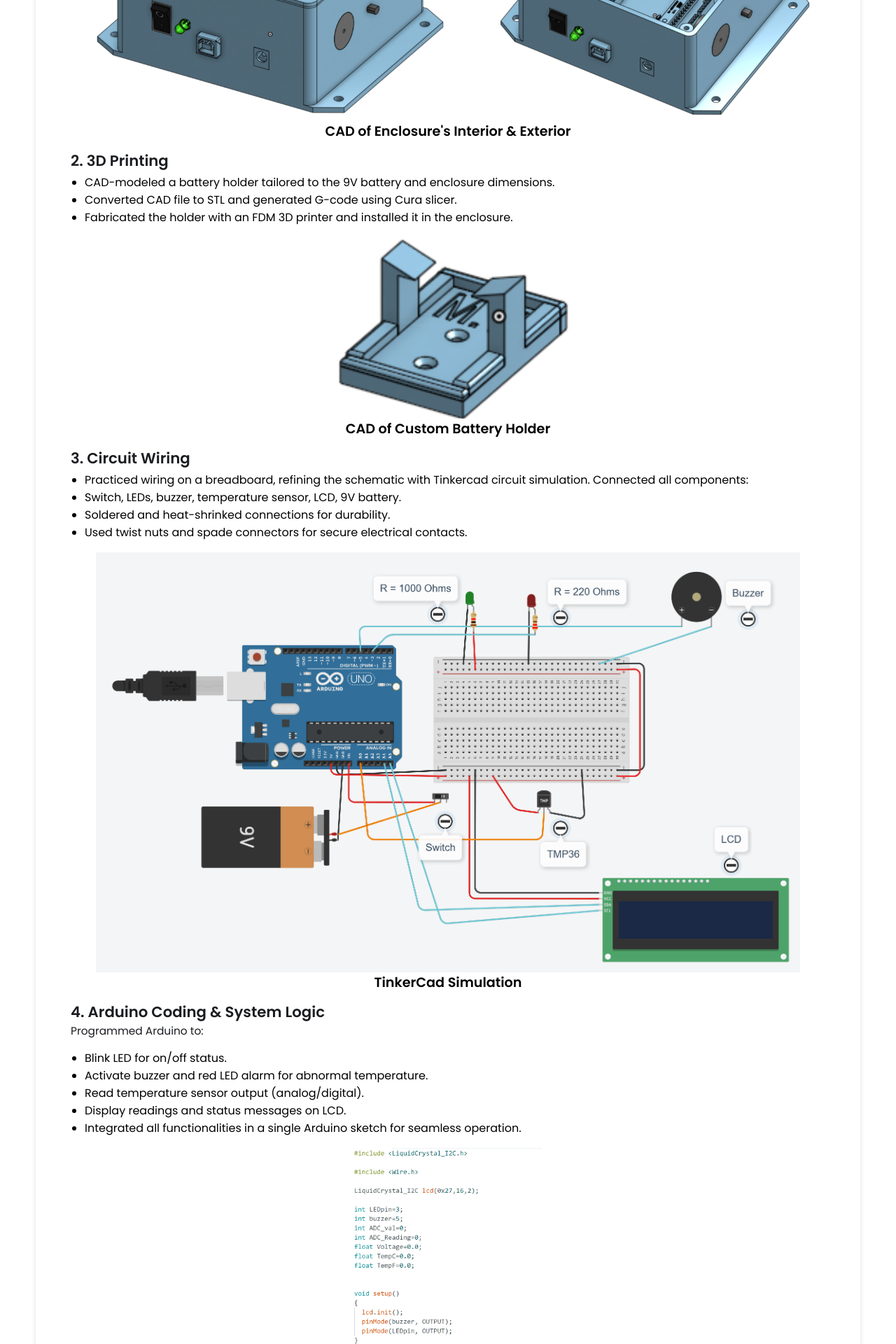
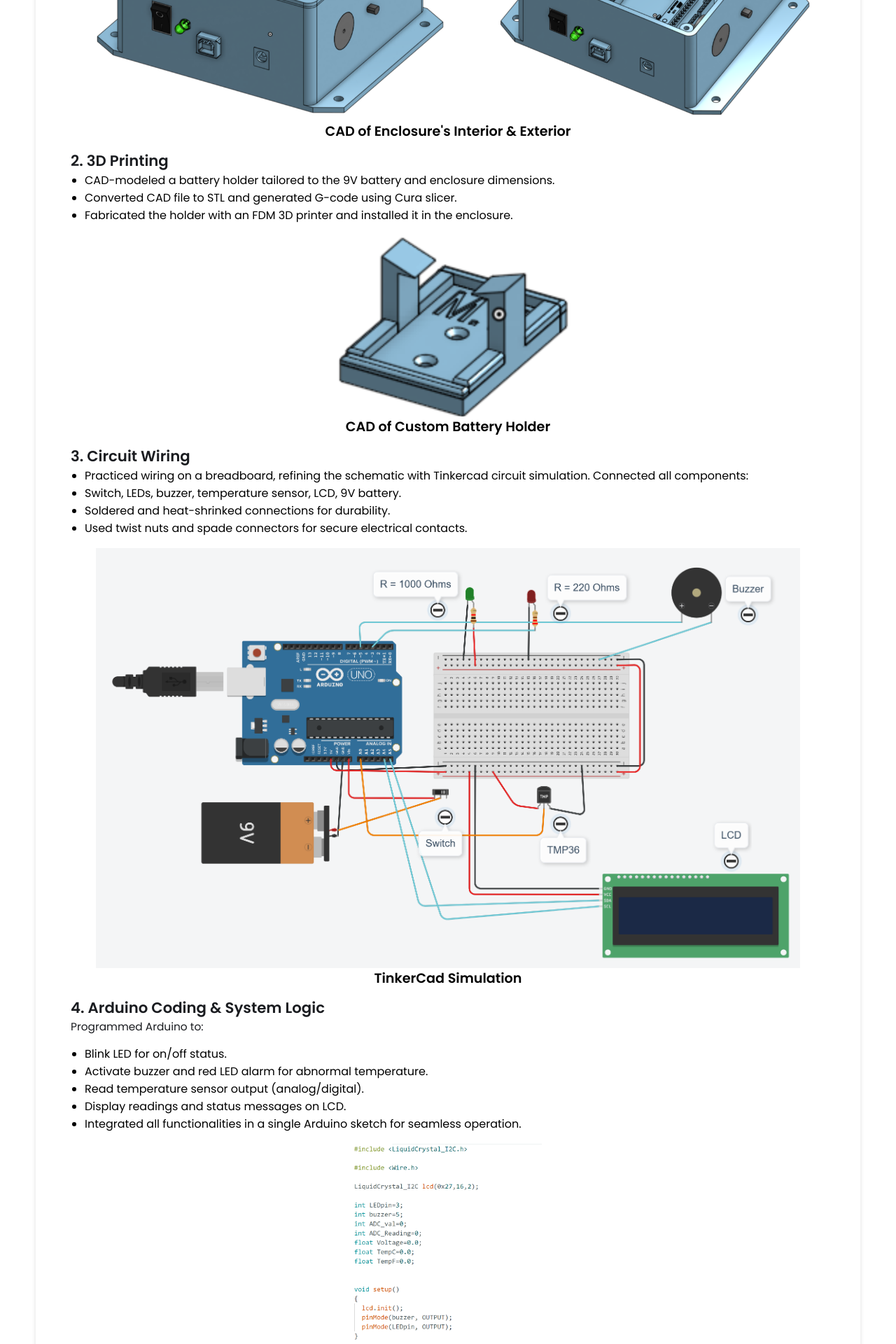
Before and after one commit to michael-vuong/michael-vuong.github.io, a Jekyll site: the page built from _projects/ArduinoTempSensor/index.md, in a window 1280 px wide. Shown: the part 1549-3469 px from the top of the page at 70% size. Built offline with Jekyll 4.4.1, drawn with Linux system fonts in a browser that asks for light colours.

Commit message:
Update styles.css

```diff
--- a/css/styles.css
+++ b/css/styles.css
@@ -669,7 +669,7 @@ footer p {
 .post-view .content ul,
 .post-view .content ol {
     padding-left: 20px;
-    margin-top: 0.2em;
+    margin-top: 0;
     margin-bottom: 1em;
 }
 
```
